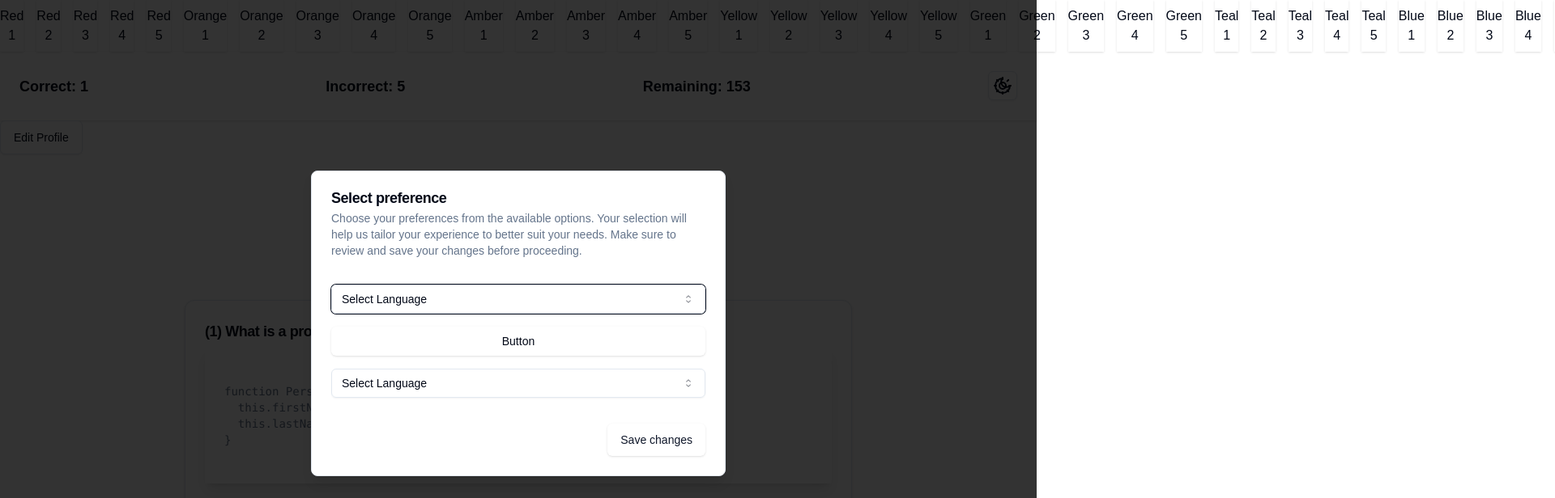
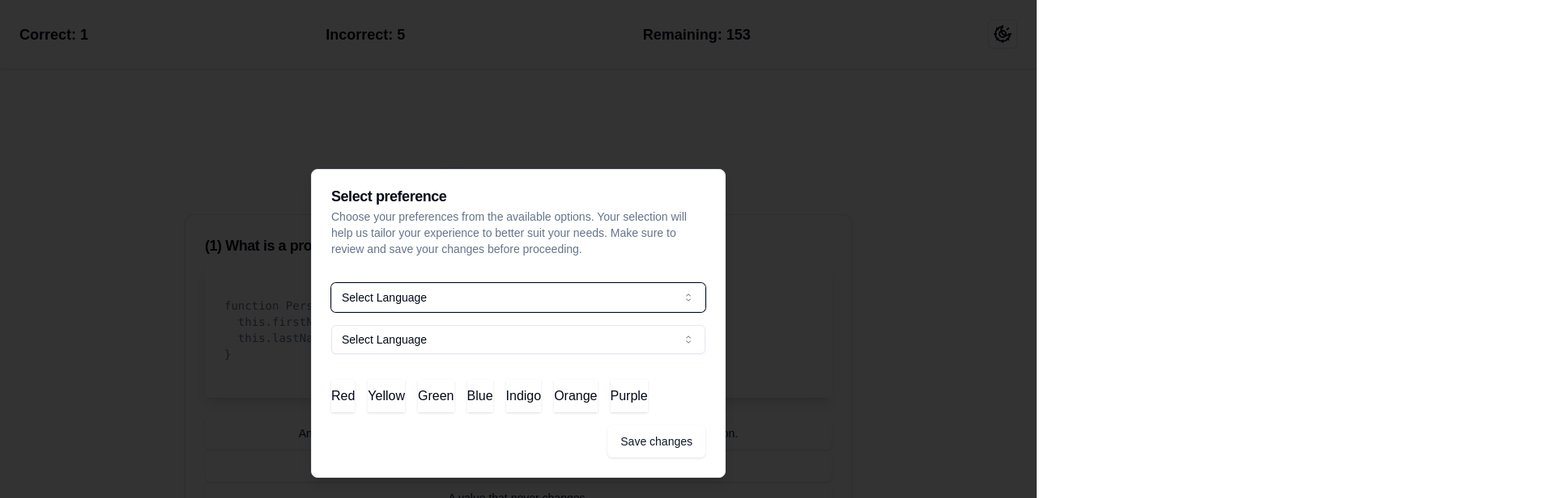
Before and after one commit to skntmax/quizapp, a Next.js app: page / in a window 1280 px wide. Shown: the top 616 px of the page at 81% size, 1920 px wide, since content can reach past the window. Built offline with nearby package versions, Linux system fonts and the light colour scheme.

Commit message:
apply dark mode

```diff
--- a/src/app/page.js
+++ b/src/app/page.js
@@ -10,10 +10,10 @@ import TailwindButton from "@/modules/common_modules/TailwindButton";
 export default function Home() {
   return (
     <>
-      <TailwindButton />
+      {/* <TailwindButton /> */}
 
+      <DialogUi />
       <QuizHeader correct={1} incorrect={5} remaining={153} />
-      <DialogUi />
       <div style={{ width: "80%", margin: 'auto', padding: '100px' }}>
         <PaginationUi />
         {
--- a/src/modules/common_modules/DialogUi.jsx
+++ b/src/modules/common_modules/DialogUi.jsx
@@ -1,5 +1,5 @@
-'use client'
-import { useState } from "react";
+'use client';
+import { useEffect, useState } from "react";
 import { Button } from "@/components/ui/button";
 import {
     Dialog,
@@ -8,20 +8,20 @@ import {
     DialogFooter,
     DialogHeader,
     DialogTitle,
-    DialogTrigger,
 } from "@/components/ui/dialog";
-import { Input } from "@/components/ui/input";
-import { Label } from "@/components/ui/label";
 import { SelectUi } from "./SelectUi";
 
 export function DialogUi() {
     const [open, setOpen] = useState(true); // Open the dialog by default
 
+    // Optionally, you can manage dialog state using useEffect if needed
+    useEffect(() => {
+        // Example: Open dialog when component mounts
+        setOpen(true);
+    }, []);
+
     return (
         <Dialog open={open} onOpenChange={setOpen}>
-            <DialogTrigger asChild>
-                <Button variant="outline" onClick={() => setOpen(true)}>Edit Profile</Button>
-            </DialogTrigger>
             <DialogContent className="sm:max-w-[425px]">
                 <DialogHeader>
                     <DialogTitle>Select preference</DialogTitle>
@@ -31,31 +31,39 @@ export function DialogUi() {
                 </DialogHeader>
                 <div className="grid gap-4 py-4">
                     <div className="grid grid-cols-4 items-center gap-4">
-                        {/* <Label htmlFor="name" className="text-right">
-              Name
-            </Label>
-            <Input
-              id="name"
-              defaultValue="Pedro Duarte"
-              className="col-span-3"
-            /> */}
                         <SelectUi />
-                        <Button className="bg-blue-500 hover:bg-blue-700 text-white font-bold py-2 px-4">
-                            Button
-                        </Button>
                     </div>
                     <div className="grid grid-cols-4 items-center gap-4">
-                        {/* <Label htmlFor="username" className="text-right">
-              Username
-            </Label>
-            <Input
-              id="username"
-              defaultValue="@peduarte"
-              className="col-span-3"
-            /> */}
                         <SelectUi />
                     </div>
                 </div>
+                <div className="flex flex-wrap gap-4 p-4">
+                    {/* Rainbow Color Buttons */}
+                    <button className="bg-red-500 text-white font-bold py-2 px-6 rounded-full shadow hover:bg-red-400">
+                        Red
+                    </button>
+
+                    <button className="bg-yellow-500 text-white font-bold py-2 px-6 rounded-full shadow hover:bg-yellow-400">
+                        Yellow
+                    </button>
+                    <button className="bg-green-500 text-white font-bold py-2 px-6 rounded-full shadow hover:bg-green-400">
+                        Green
+                    </button>
+
+                    <button className="bg-blue-500 text-white font-bold py-2 px-6 rounded-full shadow hover:bg-blue-400">
+                        Blue
+                    </button>
+                    <button className="bg-indigo-500 text-white font-bold py-2 px-6 rounded-full shadow hover:bg-indigo-400">
+                        Indigo
+                    </button>
+                    <button className="bg-orange-500 text-white font-bold py-2 px-6 rounded-full shadow hover:bg-orange-400">
+                        Orange
+                    </button>
+                    <button className="bg-purple-500 text-white font-bold py-2 px-6 rounded-full shadow hover:bg-purple-400">
+                        Purple
+                    </button>
+                </div>
+
                 <DialogFooter>
                     <Button type="submit" onClick={() => setOpen(false)}>
                         Save changes
```
